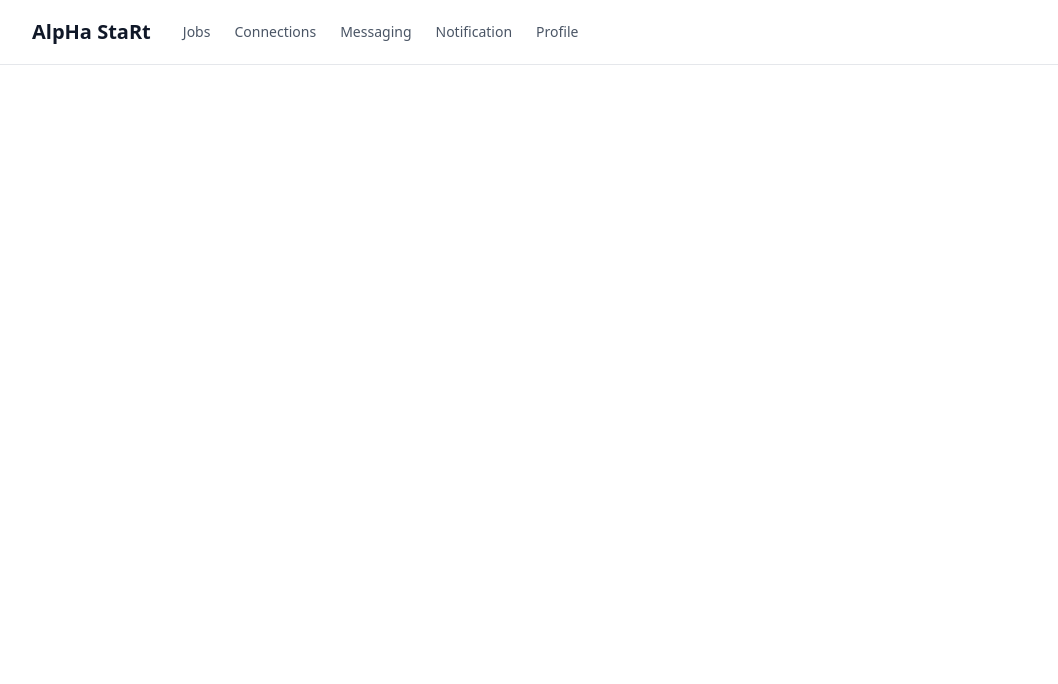
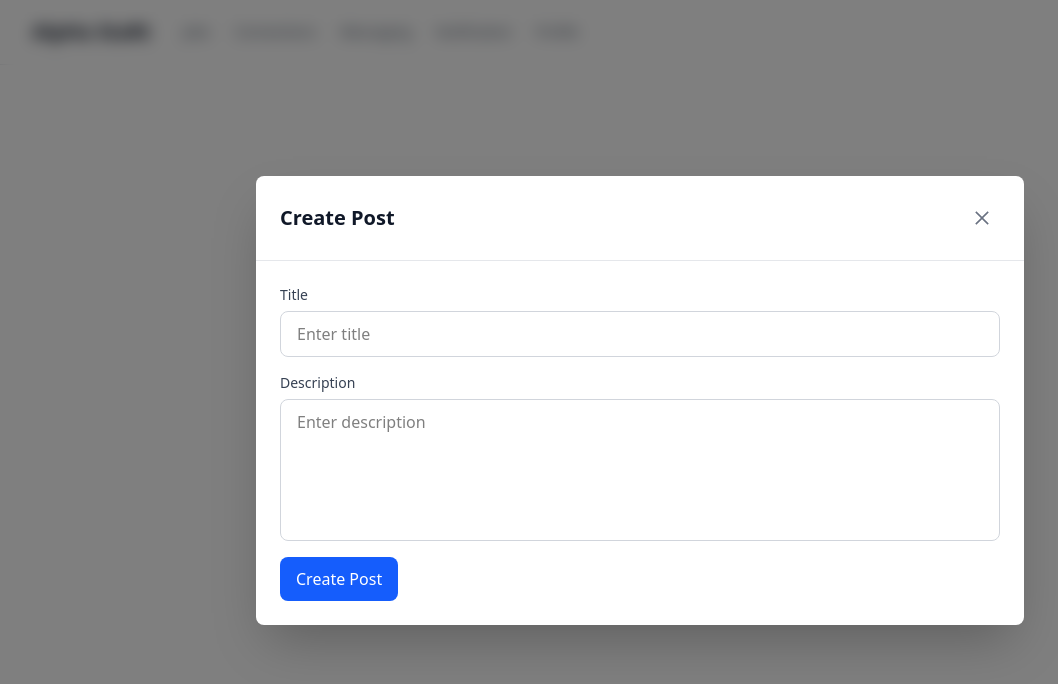
Before and after one commit to saurabhsingh98/alpha-start, a React (Vite) app: page / in a window 1280 px wide. Shown: the top 684 px of the page, without its empty margins (0-1058 px from the left). Built offline with nearby package versions, Linux system fonts and the light colour scheme.

Commit message:
Added platform for create post

```diff
--- a/src/components/common/Modal.jsx
+++ b/src/components/common/Modal.jsx
@@ -1,7 +1,7 @@
 import React, { useEffect } from 'react';
 import { AiOutlineClose } from 'react-icons/ai';
 
-export default function Modal({ isOpen, onClose, title, children }) {
+export default function Modal({ isOpen, onClose, title, children, size = 'lg' }) {
   useEffect(() => {
     function handleEscape(e) {
       if (e.key === 'Escape') {
@@ -22,6 +22,13 @@ export default function Modal({ isOpen, onClose, title, children }) {
 
   if (!isOpen) return null;
 
+  // Dynamically assign width class based on size prop
+  const sizeClass = {
+    sm: 'max-w-sm',
+    md: 'max-w-md',
+    lg: 'max-w-3xl',
+  }[size] || 'max-w-md'; // default to md if size is invalid
+
   return (
     <div className="fixed inset-0 z-50 flex items-center justify-center">
       <div
@@ -29,7 +36,9 @@ export default function Modal({ isOpen, onClose, title, children }) {
         onClick={onClose}
       />
 
-      <div className="relative bg-white rounded-lg shadow-2xl max-w-md w-full mx-4 max-h-[90vh] overflow-hidden animate-in fade-in zoom-in-95 duration-200">
+      <div
+        className={`relative bg-white rounded-lg shadow-2xl w-full mx-4 max-h-[90vh] overflow-hidden animate-in fade-in zoom-in-95 duration-200 ${sizeClass}`}
+      >
         <div className="flex items-center justify-between p-6 border-b border-gray-200">
           {title && <h2 className="text-xl font-semibold text-gray-900">{title}</h2>}
           <button
--- a/src/components/common/TextInput.jsx
+++ b/src/components/common/TextInput.jsx
@@ -10,6 +10,8 @@ export const TextInput = ({
   required = false,
   type = 'text',
   className = '',
+  multiline = false,       // <-- New prop
+  rows = 4,                // <-- Optional, default height of textarea
 }) => {
   return (
     <div className={`flex flex-col gap-1.5 ${className}`}>
@@ -19,6 +21,23 @@ export const TextInput = ({
           {required && <span className="text-red-500 ml-1">*</span>}
         </label>
       )}
+
+      {multiline ? (
+        <textarea
+          value={value}
+          onChange={(e) => onChange(e.target.value)}
+          placeholder={placeholder}
+          disabled={disabled}
+          required={required}
+          rows={rows}
+          className={`
+            px-4 py-2.5 rounded-lg border transition-all duration-200 resize-none
+            focus:outline-none focus:ring-2 focus:ring-blue-500 focus:border-transparent
+            disabled:bg-gray-100 disabled:cursor-not-allowed disabled:text-gray-500
+            ${error ? 'border-red-500' : 'border-gray-300 hover:border-gray-400'}
+          `}
+        />
+      ) : (
         <input
           type={type}
           value={value}
@@ -33,6 +52,8 @@ export const TextInput = ({
             ${error ? 'border-red-500' : 'border-gray-300 hover:border-gray-400'}
           `}
         />
+      )}
+
       {error && <span className="text-sm text-red-500">{error}</span>}
     </div>
   );
--- /dev/null
+++ b/src/components/pages/CreatePost.jsx
@@ -0,0 +1,50 @@
+import Modal from '../common/Modal.jsx'
+import { useState } from 'react'
+import { TextInput } from '../common/TextInput.jsx'
+import { Button } from '../common/Button.jsx'
+
+export const CreatePost = ()=>{
+    const [isOpen, setIsOpen]= useState(true)
+    const [formData, setFormData] = useState({
+        title:"",
+        description:"",
+        media_url:""
+    })
+
+    const onChangeHandler = ({ key, value }) => {
+        setFormData((prevData) => ({
+          ...prevData,
+          [key]: value,
+        }));
+        console.log("-----FORM DATA---", formData)
+      }
+
+    const onSubmit = () => {
+        console.log("-----FORM DATA TO SUBMIT---", formData)
+    }
+
+    return <>
+        <Modal isOpen={isOpen} onClose={()=>{setIsOpen(false)}} title='Create Post'>
+            <TextInput
+                className='mb-4'
+                type='text'
+                value={formData.title}
+                onChange={(value)=>onChangeHandler({key:"title", value:value})}
+                label="Title"
+                placeholder="Enter title"
+            />
+            <TextInput
+                className='mb-4'
+                type='text'
+                multiline={true}
+                rows={5}
+                value={formData.description}
+                onChange={(value)=>onChangeHandler({key:"description", value:value})}
+                label="Description"
+                placeholder="Enter description"
+            />
+            <Button onClick={onSubmit}>Create Post</Button>
+        </Modal>
+    </>
+
+}
--- a/src/components/pages/Dashboard.jsx
+++ b/src/components/pages/Dashboard.jsx
@@ -1,7 +1,8 @@
 
 import React from 'react'
-// import Header from '../common/Header'
 import { Header } from '../common/Header1'
+import { CreatePost } from './CreatePost'
+
 const Dashboard = () => {
 
   return (
@@ -17,7 +18,7 @@ const Dashboard = () => {
             { label: 'Profile' },
           ]}
         />
-
+      <CreatePost />
     </>
   )
 }
```
Lines whose indentation alone changed are shown as unchanged.
